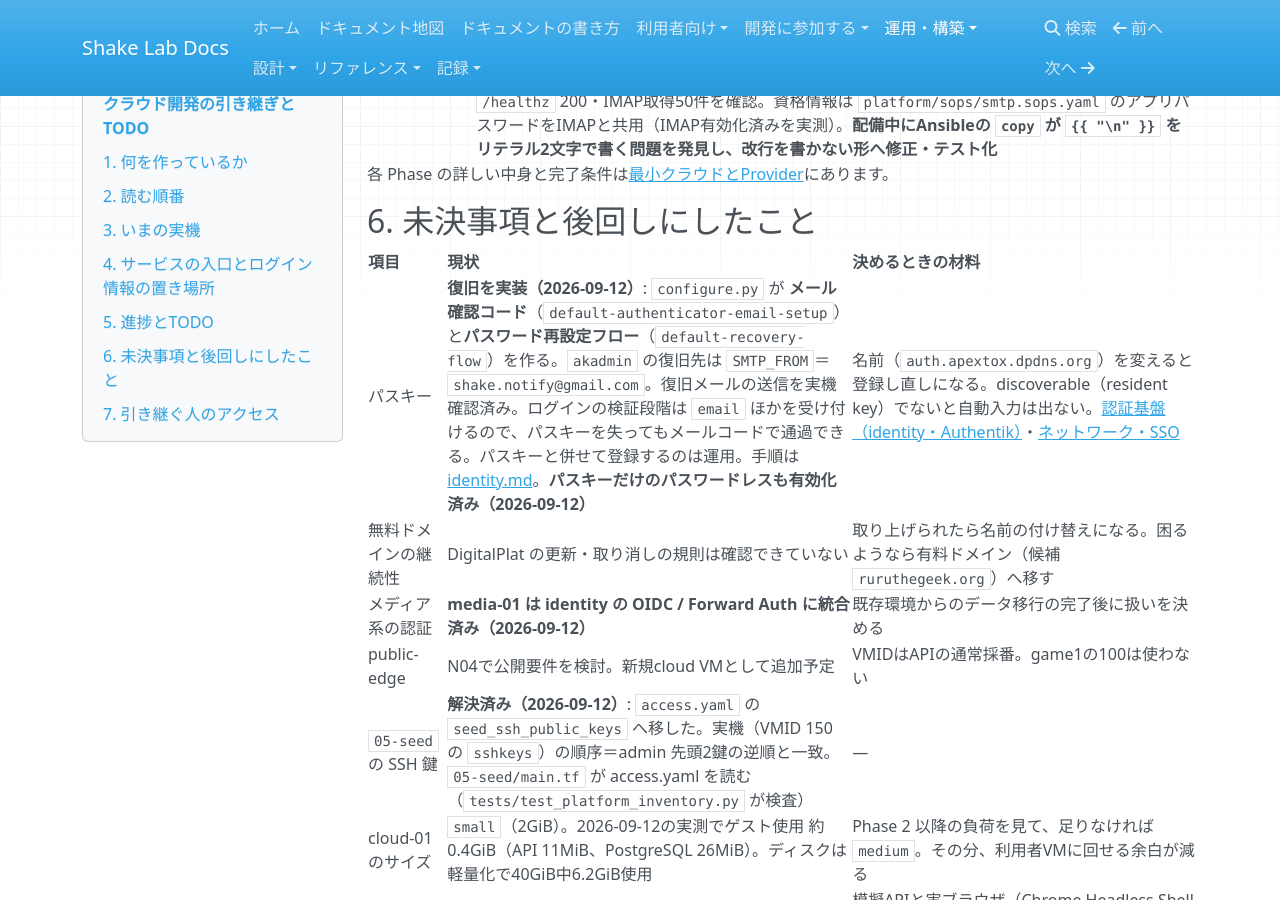
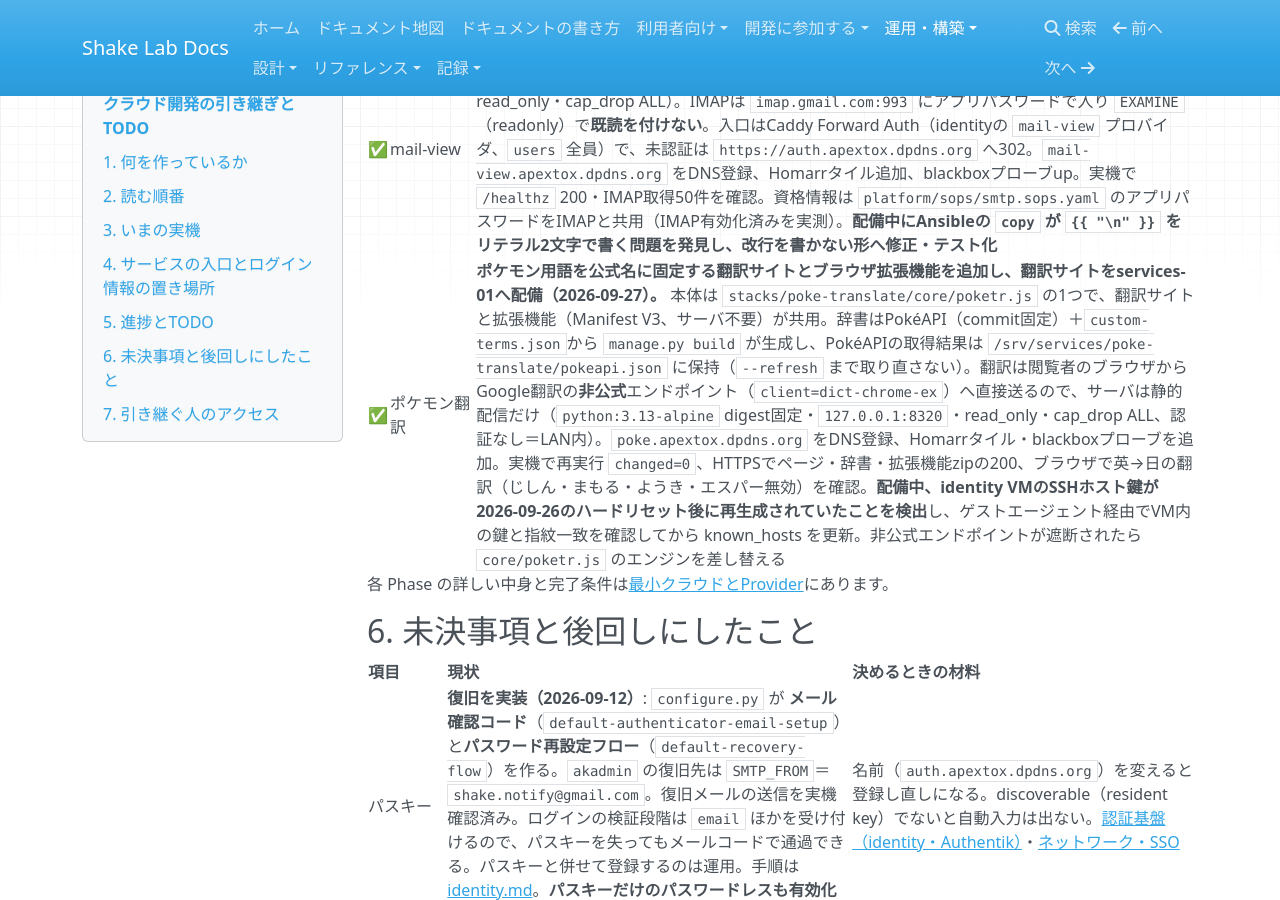
Before and after one commit to rurutheGeek/shake-cloud, an MkDocs documentation site: the page built from docs/operations/handover.md, in a window 1280 px wide and 900 px high, scrolled down 13743 px. Built offline with MkDocs 1.6.1, drawn with Linux system fonts in a browser that asks for light colours; nearby versions of some CDN libraries; a script that is not in the unit is left out; some of the changed text lies outside the part shown.

Commit message:
ポケモン翻訳の実機配備を handover に記録する
services-01 へ翻訳サイトを配備し、DNS・Homarr・blackbox まで反映した結果と、
identity VM の SSH ホスト鍵がハードリセット後に再生成されていた件の確認手順を残す。

Co-Authored-By: Claude Opus 5.5 <noreply@anthropic.com>

```diff
--- a/docs/operations/handover.md
+++ b/docs/operations/handover.md
@@ -55,7 +55,7 @@ Proxmox ホストは `apextox`（`https://192.168.10.10:8006`、PVE 9.2.2）で
 | 110 | identity | 192.168.10.204 | Authentik | 稼働。`https://auth.apextox.dpdns.org`（`:9000`・`:9443` は 127.0.0.1 に閉じた） |
 | 130 | storage-s3 | 192.168.10.206 | Garage（S3互換オブジェクトストア、単一ノード） | 稼働。S3 `:3900`、管理API `:3903`。データは専用ディスク32GiB（`/srv/garage`） |
 | 140 | cloud-01 | 192.168.10.205 | クラウドAPI（Phase 1〜7 + database/function）と管理DB | 稼働。`https://cloud.apextox.dpdns.org`（`:8080` は 127.0.0.1 に閉じた）。メモリ使用 約0.4GiB / 2GiB（2026-09-12） |
-| 150 | services-01 | 192.168.10.200 | NetBox、ドキュメントサイト、Homarr、Vaultwarden、LibreSpeed、CUPS、Home Assistant Container（家電。SSO・Eufy・SwitchBot Cloud）、eufy-security-ws（H04。人物・動体イベント/pushのみ＝2026-09-23にHAで確認。イベント画像は単体S4では不可、ライブも新backendのため当面不可） | 稼働。`https://netbox.apextox.dpdns.org`（`:8000` も開いている）、`https://docs.apextox.dpdns.org`（`:8090` も開いている）、`https://homarr.apextox.dpdns.org`（`:7575` は 127.0.0.1）、`https://vault.apextox.dpdns.org`（`:8222` は 127.0.0.1）、`https://cups.apextox.dpdns.org`、`https://ha.apextox.dpdns.org`（`:8123` は 127.0.0.1）、`https://speed.apextox.dpdns.org`（`:8300` は 127.0.0.1。LibreSpeed）。ゲストOSの時刻は手動でJST（コード側は `Etc/UTC`。後述） |
+| 150 | services-01 | 192.168.10.200 | NetBox、ドキュメントサイト、Homarr、Vaultwarden、LibreSpeed、ポケモン翻訳、CUPS、Home Assistant Container（家電。SSO・Eufy・SwitchBot Cloud）、eufy-security-ws（H04。人物・動体イベント/pushのみ＝2026-09-23にHAで確認。イベント画像は単体S4では不可、ライブも新backendのため当面不可） | 稼働。`https://netbox.apextox.dpdns.org`（`:8000` も開いている）、`https://docs.apextox.dpdns.org`（`:8090` も開いている）、`https://homarr.apextox.dpdns.org`（`:7575` は 127.0.0.1）、`https://vault.apextox.dpdns.org`（`:8222` は 127.0.0.1）、`https://cups.apextox.dpdns.org`、`https://ha.apextox.dpdns.org`（`:8123` は 127.0.0.1）、`https://speed.apextox.dpdns.org`（`:8300` は 127.0.0.1。LibreSpeed）、`https://poke.apextox.dpdns.org`（`:8320` は 127.0.0.1。ポケモン翻訳）。ゲストOSの時刻は手動でJST（コード側は `Etc/UTC`。後述） |
 | 200 | k8s-cp-01 | 192.168.10.207 | Kubernetes control plane・etcd | **停止中（2026-09-12 12:46にrootが正常停止）**。kubeadm 1.36.4、Cilium 1.20.1 |
 | 210 | k8s-worker-01 | 192.168.10.209 | Kubernetes worker（AWX・クラウドなど） | **停止中（同日12:46）**。join 済み |
 | 211 | k8s-worker-02 | 192.168.10.208 | Kubernetes worker（予備） | **停止のまま**。`tools/k8s up --all` で起動し `--limit k8s-worker-02` で join |
@@ -204,6 +204,7 @@ sops --decrypt platform/sops/pve-users.sops.yaml
 | 🟨 | API | **アクセスキーに読み取り専用スコープを追加（2026-09-23）。** `access_keys.scope`（migration `0012`）とOpenAPIの `x-shakecloud-scope`、ポータルの権限選択、CLIの `SCOPE` 列。読み取り専用キーの書き込みは 403 `AccessDenied` として監査ログに残る。**cloud-01へ `cloud.yml` で配備済み（2026-09-23、failed=0）。** 実機の `GET /v1/caller-identity` が `access_key_scope` を返すこと（migration `0012` 適用）を確認。**ReadOnlyキーでの拒否確認はキー発行後** | [cloud-api.md](cloud-api.md) |
 | 🟨 | MCP | **読み取り専用のMCPサーバ `cloud/mcp` を実装（2026-09-23）。** 22ツール（VM・ボリューム・SG・S3・DB・関数・監査の参照）。OpenAPIの `x-shakecloud-scope: read` との被覆をテストで検査し、DB資格情報と書き込みは公開しない。**dev-bでビルドし、opencode（`~/.config/opencode/opencode.jsonc`）へ `{file:}` 参照で登録済み。stdioの実機疎通（initialize・tools/list 22件・`get_caller_identity`）も確認済み。ReadOnlyキーでの拒否確認はキー発行後** | [mcp.md](mcp.md) |
 | ✅ | mail-view | **Gmail通知メールの読み取り専用ビューアをservices-01へ配備（2026-09-26）。** `stacks/mail-view/`（標準ライブラリのみ・`python:3.13-alpine` digest固定・`127.0.0.1:8310`・read_only・cap_drop ALL）。IMAPは `imap.gmail.com:993` にアプリパスワードで入り `EXAMINE`（readonly）で**既読を付けない**。入口はCaddy Forward Auth（identityの `mail-view` プロバイダ、`users` 全員）で、未認証は `https://auth.apextox.dpdns.org` へ302。`mail-view.apextox.dpdns.org` をDNS登録、Homarrタイル追加、blackboxプローブup。実機で `/healthz` 200・IMAP取得50件を確認。資格情報は `platform/sops/smtp.sops.yaml` のアプリパスワードをIMAPと共用（IMAP有効化済みを実測）。**配備中にAnsibleの `copy` が `{{ "\n" }}` をリテラル2文字で書く問題を発見し、改行を書かない形へ修正・テスト化** | `stacks/mail-view/README.md`・[SMTPとメール送信](smtp.md) |
+| ✅ | ポケモン翻訳 | **ポケモン用語を公式名に固定する翻訳サイトとブラウザ拡張機能を追加し、翻訳サイトをservices-01へ配備（2026-09-27）。** 本体は `stacks/poke-translate/core/poketr.js` の1つで、翻訳サイトと拡張機能（Manifest V3、サーバ不要）が共用。辞書はPokéAPI（commit固定）＋`custom-terms.json`から `manage.py build` が生成し、PokéAPIの取得結果は `/srv/services/poke-translate/pokeapi.json` に保持（`--refresh` まで取り直さない）。翻訳は閲覧者のブラウザからGoogle翻訳の**非公式**エンドポイント（`client=dict-chrome-ex`）へ直接送るので、サーバは静的配信だけ（`python:3.13-alpine` digest固定・`127.0.0.1:8320`・read_only・cap_drop ALL、認証なし＝LAN内）。`poke.apextox.dpdns.org` をDNS登録、Homarrタイル・blackboxプローブを追加。実機で再実行 `changed=0`、HTTPSでページ・辞書・拡張機能zipの200、ブラウザで英→日の翻訳（じしん・まもる・ようき・エスパー無効）を確認。**配備中、identity VMのSSHホスト鍵が2026-09-26のハードリセット後に再生成されていたことを検出**し、ゲストエージェント経由でVM内の鍵と指紋一致を確認してから known_hosts を更新。非公式エンドポイントが遮断されたら `core/poketr.js` のエンジンを差し替える | [ポケモン翻訳](../services/poke-translate.md)・`stacks/poke-translate/README.md` |
 
 各 Phase の詳しい中身と完了条件は[最小クラウドとProvider](../architecture/cloud.md)にあります。
 
```
